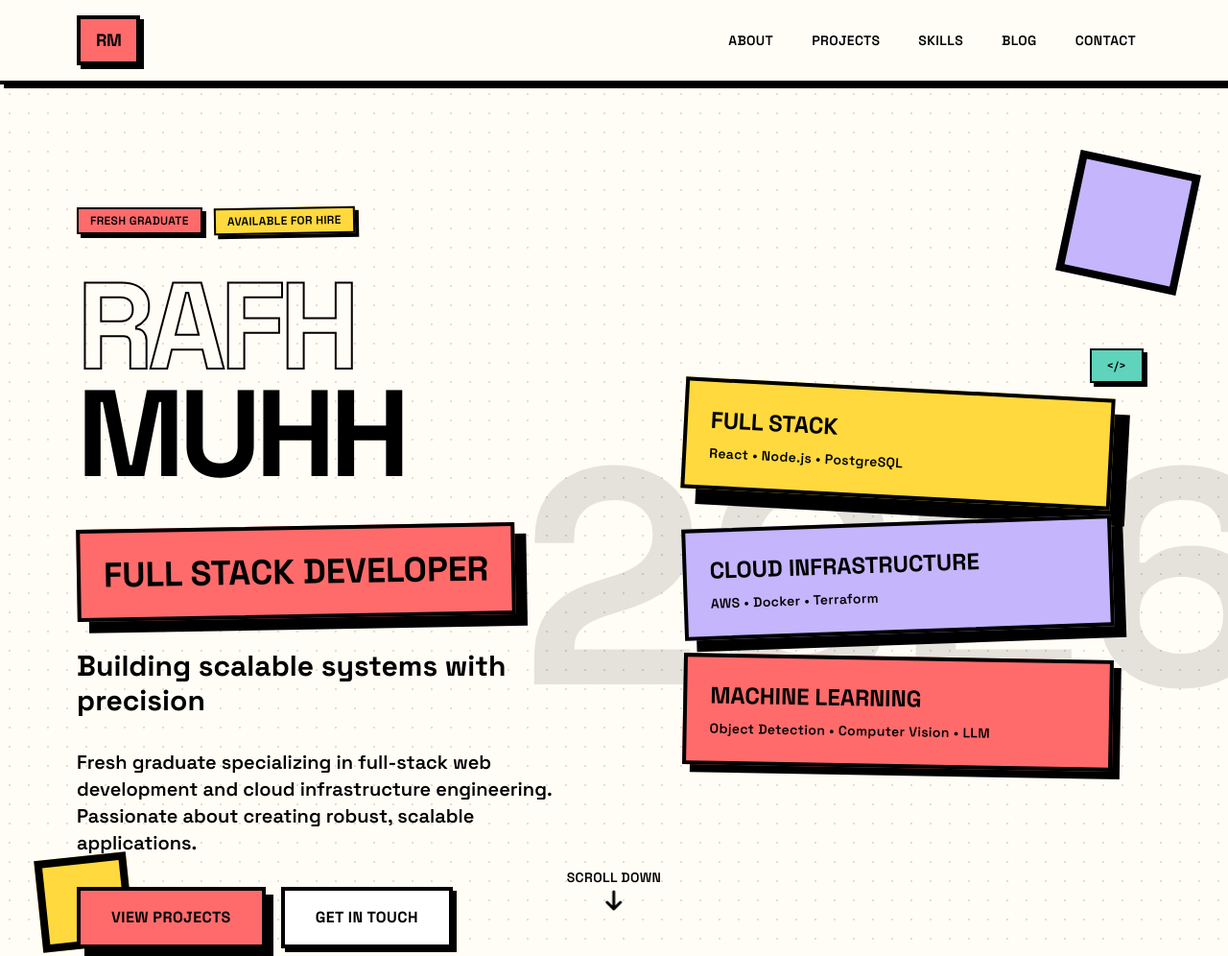
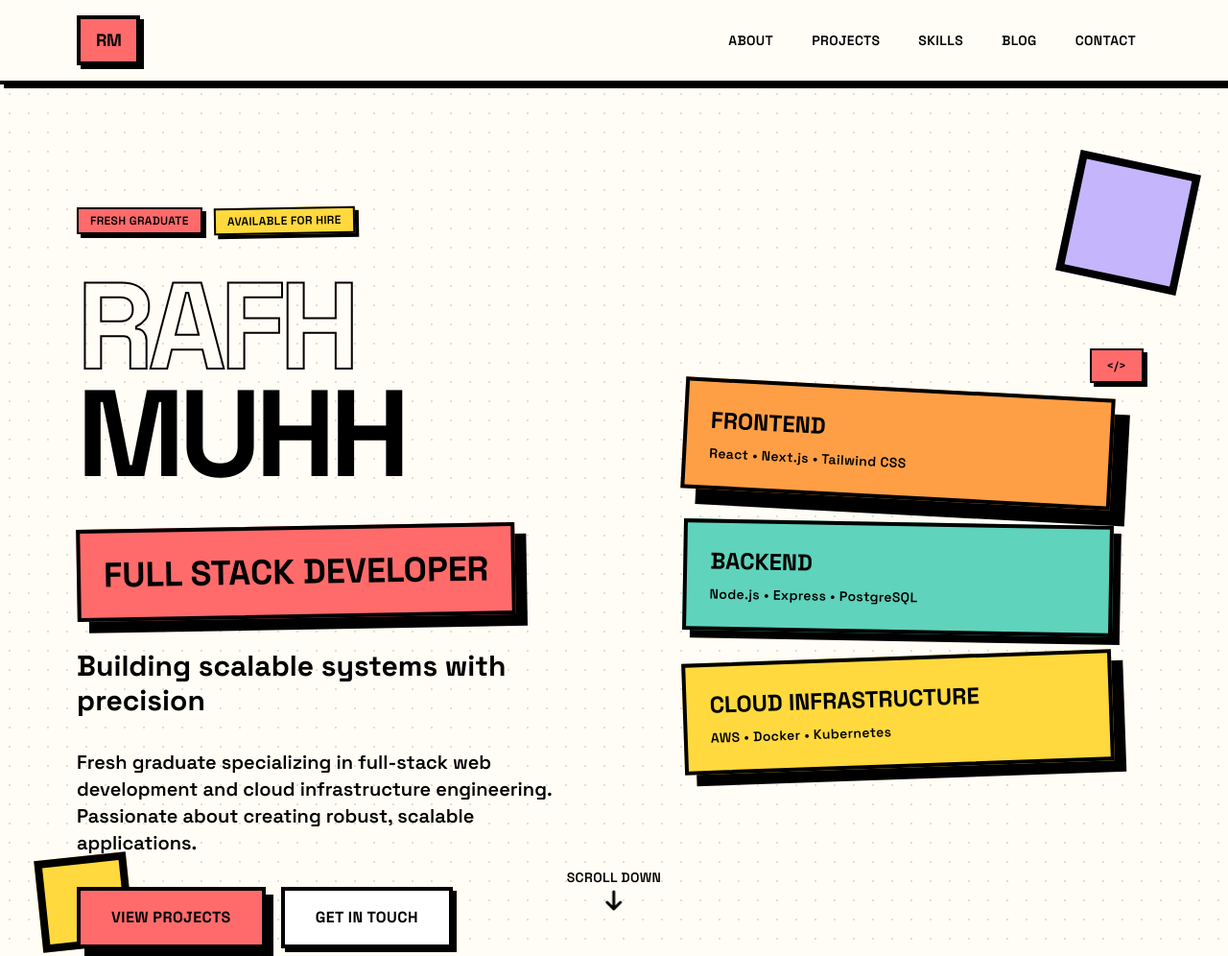
Before and after one commit to raflimuhammadd/portfolio-rafhmuh, an Astro site: page / in a window 1280 px wide. Shown: the top 996 px of the page at 96% size. Built offline with nearby package versions, Linux system fonts and the light colour scheme; Astro itself is replaced by a stand-in of ours.

Commit message:
fix: update process ID and timestamp in dev.json; modify skills list in skills.ts

```diff
--- a/src/components/sections/Hero.astro
+++ b/src/components/sections/Hero.astro
@@ -59,33 +59,33 @@ import Badge from '../ui/Badge.astro';
         <div class="relative w-full max-w-md">
           <!-- Large Number Background -->
           <div class="absolute inset-0 flex items-center justify-center opacity-10">
-            <span class="font-black text-[20rem] leading-none">2026</span>
+            <span class="font-black text-[20rem] leading-none"></span>
           </div>
 
           <!-- Stacked Elements -->
           <div class="relative space-y-6">
             <!-- Card 1 -->
-            <div class="border-4 border-neo-black bg-neo-secondary p-6 shadow-neo-xl rotate-3">
-              <p class="font-black text-2xl uppercase">Full Stack</p>
-              <p class="font-bold text-sm mt-2">React • Node.js • PostgreSQL</p>
+            <div class="border-4 border-neo-black bg-neo-octonary p-6 shadow-neo-xl rotate-3">
+              <p class="font-black text-2xl uppercase">Frontend</p>
+              <p class="font-bold text-sm mt-2">React • Next.js • Tailwind CSS</p>
             </div>
 
             <!-- Card 2 -->
-            <div class="border-4 border-neo-black bg-neo-muted p-6 shadow-neo-lg -rotate-2">
-              <p class="font-black text-2xl uppercase">Cloud Infrastructure</p>
-              <p class="font-bold text-sm mt-2">AWS • Docker • Terraform</p>
+            <div class="border-4 border-neo-black bg-neo-tertiary p-6 shadow-neo-md rotate-1">
+              <p class="font-black text-2xl uppercase">Backend</p>
+              <p class="font-bold text-sm mt-2">Node.js • Express • PostgreSQL</p>
             </div>
 
             <!-- Card 3 -->
-            <div class="border-4 border-neo-black bg-neo-accent p-6 shadow-neo-md rotate-1">
-              <p class="font-black text-2xl uppercase">Machine Learning</p>
-              <p class="font-bold text-sm mt-2">Object Detection • Computer Vision • LLM</p>
+            <div class="border-4 border-neo-black bg-neo-secondary p-6 shadow-neo-lg -rotate-2">
+              <p class="font-black text-2xl uppercase">Cloud Infrastructure</p>
+              <p class="font-bold text-sm mt-2">AWS • Docker • Kubernetes</p>
             </div>
           </div>
 
           <!-- Floating Badge -->
           <div class="absolute -top-8 -right-8 animate-bounce">
-            <Badge variant="tertiary" class="text-lg px-4 py-2 font-bold shadow-neo-md">&lt;/&gt;</Badge>
+            <Badge variant="accent" class="text-lg px-4 py-2 font-bold shadow-neo-md">&lt;/&gt;</Badge>
           </div>
         </div>
       </div>
--- a/src/data/skills.ts
+++ b/src/data/skills.ts
@@ -9,7 +9,6 @@ export const skills = {
   backend: [
     'Node.js',
     'Express.js',
-    'Python',
     'PostgreSQL',
     'MongoDB',
     'Redis',
@@ -18,7 +17,6 @@ export const skills = {
     'AWS (EC2, S3, Lambda)',
     'Google Cloud Platform',
     'Docker',
-    'Kubernetes',
     'CI/CD',
   ],
   tools: [
```
Also changed, not shown: 1 other file.
